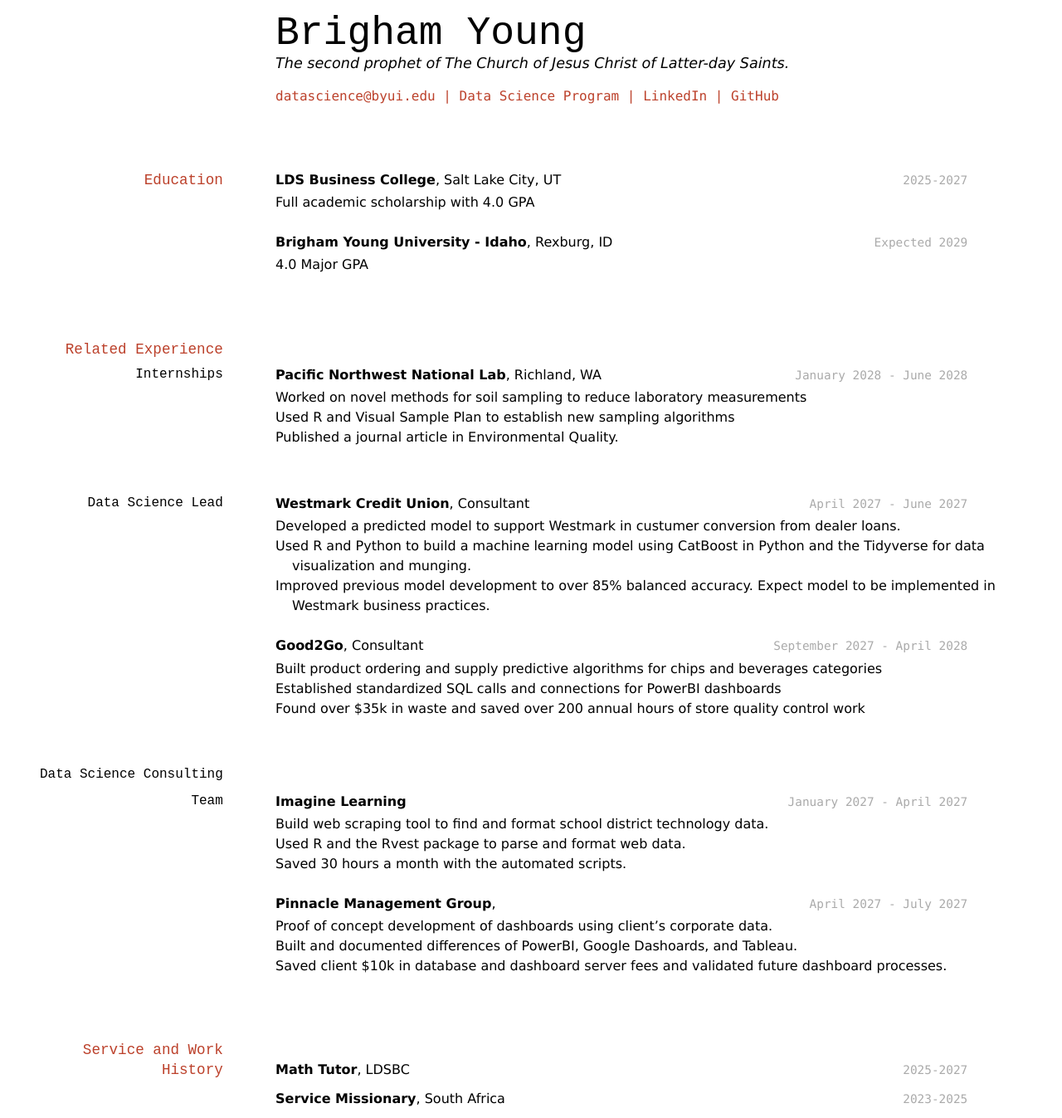
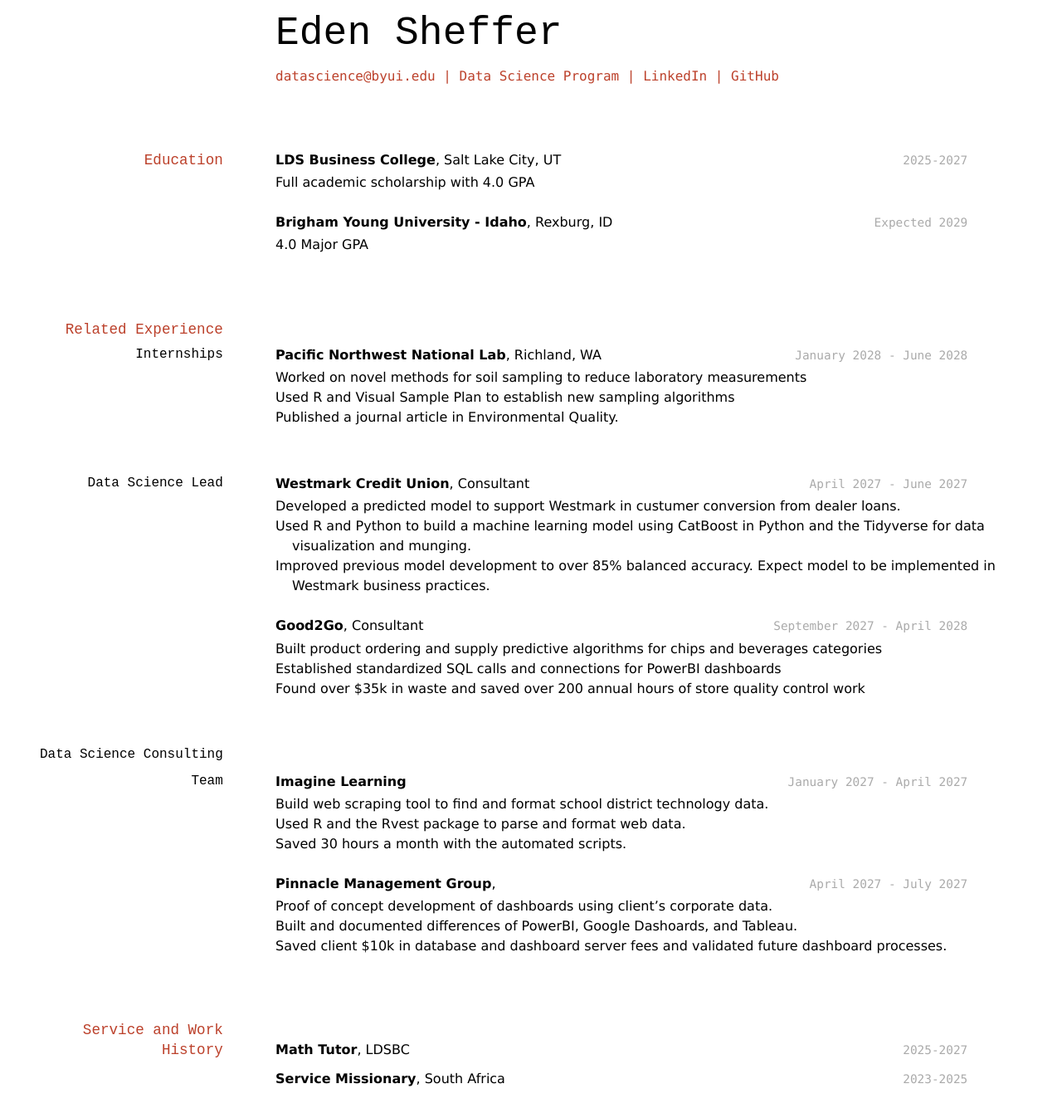
Before and after one commit to edensheffer/eden_resume, a Jekyll site: the page built from docs/index.md, in a window 1280 px wide. Shown: the whole page at 83% size. Built offline with Jekyll 4.4.1, drawn with Linux system fonts in a browser that asks for light colours; after the commit the page ends 1323 px from its top, so only the background shows below that.

Commit message:
Update index.md
Fixed links

```diff
--- a/docs/index.md
+++ b/docs/index.md
@@ -1,13 +1,13 @@
 ---
 layout: cv
-title: Brigham Young's Resume
+title: Eden Sheffer's Resume
 ---
-# Brigham Young
-The second prophet of The Church of Jesus Christ of Latter-day Saints.
+# Eden Sheffer
+
 
 <div id="webaddress">
-<a href="datascience@byui.edu">datascience@byui.edu</a>
-| <a href="https://byuidatascience.github.io/development.html">Data Science Program</a>
+<a href="edenshef@byui.edu">datascience@byui.edu</a>
+| <a href="https://edensheffer.github.io/development.html">Data Science Program</a>
 | <a href="https://www.linkedin.com/groups/13537407/">LinkedIn</a>
 | <a href="https://github.com/byuids-resumes">GitHub</a>
 </div>
```
